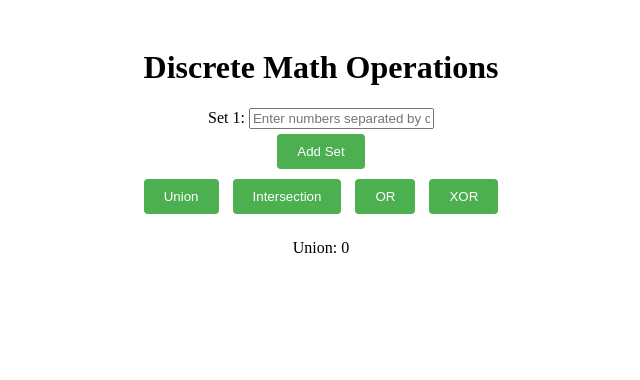
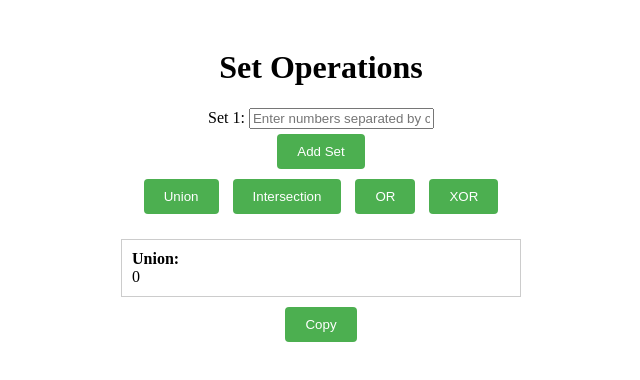
Before and after one commit to AbdullahMurtaza/AbdullahMurtaza.github.io, a plain HTML site: page discreteOperations.html in a window 1280 px wide. Both pictures are taken after a click on the button "Union". Shown: the whole page, without its empty margins (319-959 px from the left). Drawn offline with Linux system fonts and the light colour scheme.

Commit message:
Update discreteOperations.html

```diff
--- a/discreteOperations.html
+++ b/discreteOperations.html
@@ -20,12 +20,20 @@
     }
     .result {
       margin-top: 20px;
+      max-height: 200px;
+      overflow-y: auto;
+      border: 1px solid #ccc;
+      padding: 10px;
+      text-align: left;
+    }
+    .copy-btn {
+      margin-top: 10px;
     }
   </style>
 </head>
 <body>
   <div class="container">
-    <h1>Discrete Math Operations</h1>
+    <h1>Set Operations</h1>
     <div id="inputFields">
       <label for="set1">Set 1:</label>
       <input type="text" class="set-input" id="set1" placeholder="Enter numbers separated by commas">
@@ -38,6 +46,7 @@
     <button class="btn" onclick="performOR()">OR</button>
     <button class="btn" onclick="performXOR()">XOR</button>
     <div class="result" id="result"></div>
+    <button class="btn copy-btn" onclick="copyOutput()">Copy</button>
   </div>
 
   <script>
@@ -66,25 +75,41 @@
     function performUnion() {
       const setValues = getSetValues();
       const result = Array.from(new Set(setValues.flat()));
-      document.getElementById('result').innerHTML = "Union: " + result;
+      displayResult("Union", result);
     }
 
     function performIntersection() {
       const setValues = getSetValues();
       const result = setValues.reduce((a, b) => a.filter(value => b.includes(value)));
-      document.getElementById('result').innerHTML = "Intersection: " + result;
+      displayResult("Intersection", result);
     }
 
     function performOR() {
       const setValues = getSetValues();
       const result = setValues.reduce((a, b) => a.concat(b.filter(value => !a.includes(value))));
-      document.getElementById('result').innerHTML = "OR: " + result;
+      displayResult("OR", result);
     }
 
     function performXOR() {
       const setValues = getSetValues();
       const result = setValues.reduce((a, b) => a.filter(value => !b.includes(value)).concat(b.filter(value => !a.includes(value))));
-      document.getElementById('result').innerHTML = "XOR: " + result;
+      displayResult("XOR", result);
+    }
+
+    function displayResult(operation, result) {
+      const resultDiv = document.getElementById('result');
+      resultDiv.innerHTML = `<strong>${operation}:</strong><br>${result.join(',')}`;
+    }
+
+    function copyOutput() {
+      const resultDiv = document.getElementById('result');
+      const range = document.createRange();
+      range.selectNode(resultDiv);
+      window.getSelection().removeAllRanges();
+      window.getSelection().addRange(range);
+      document.execCommand('copy');
+      window.getSelection().removeAllRanges();
+      alert("Output copied to clipboard!");
     }
   </script>
 </body>
```
